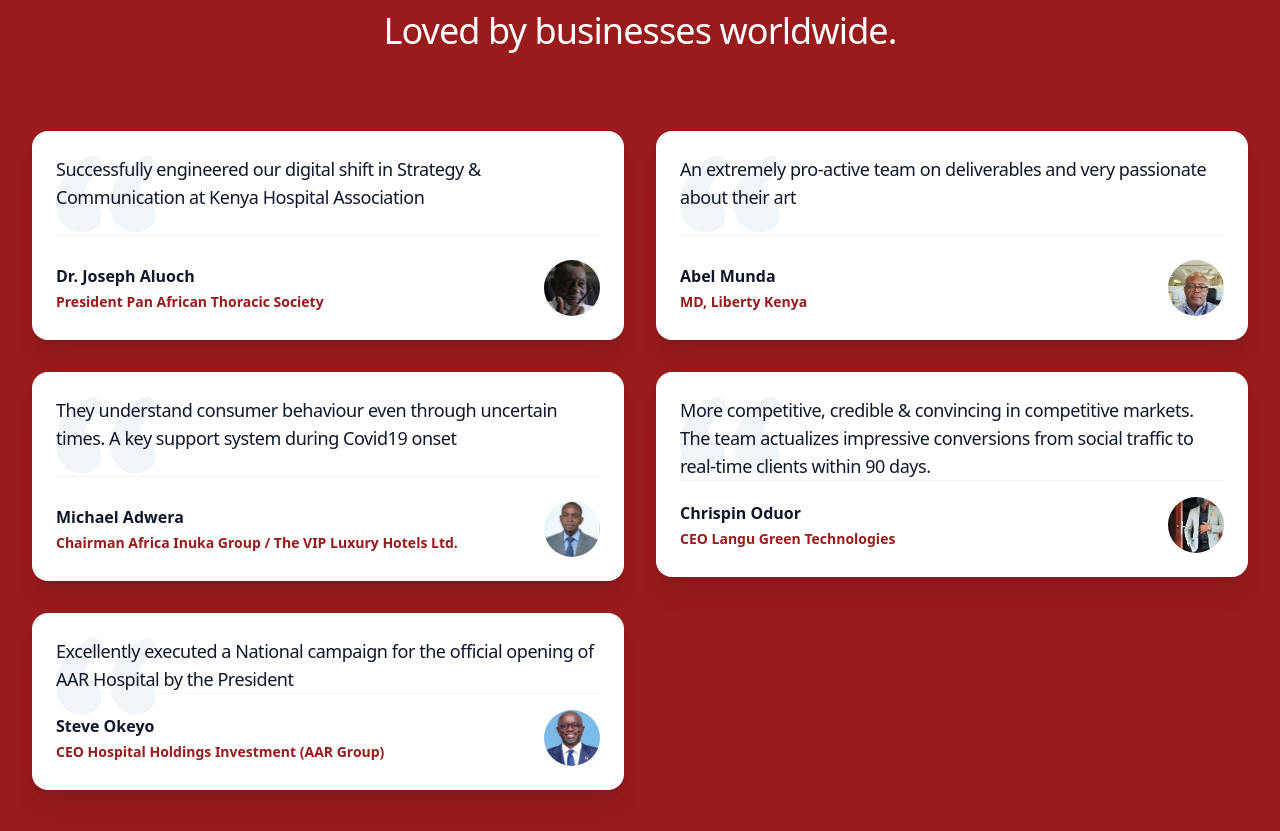
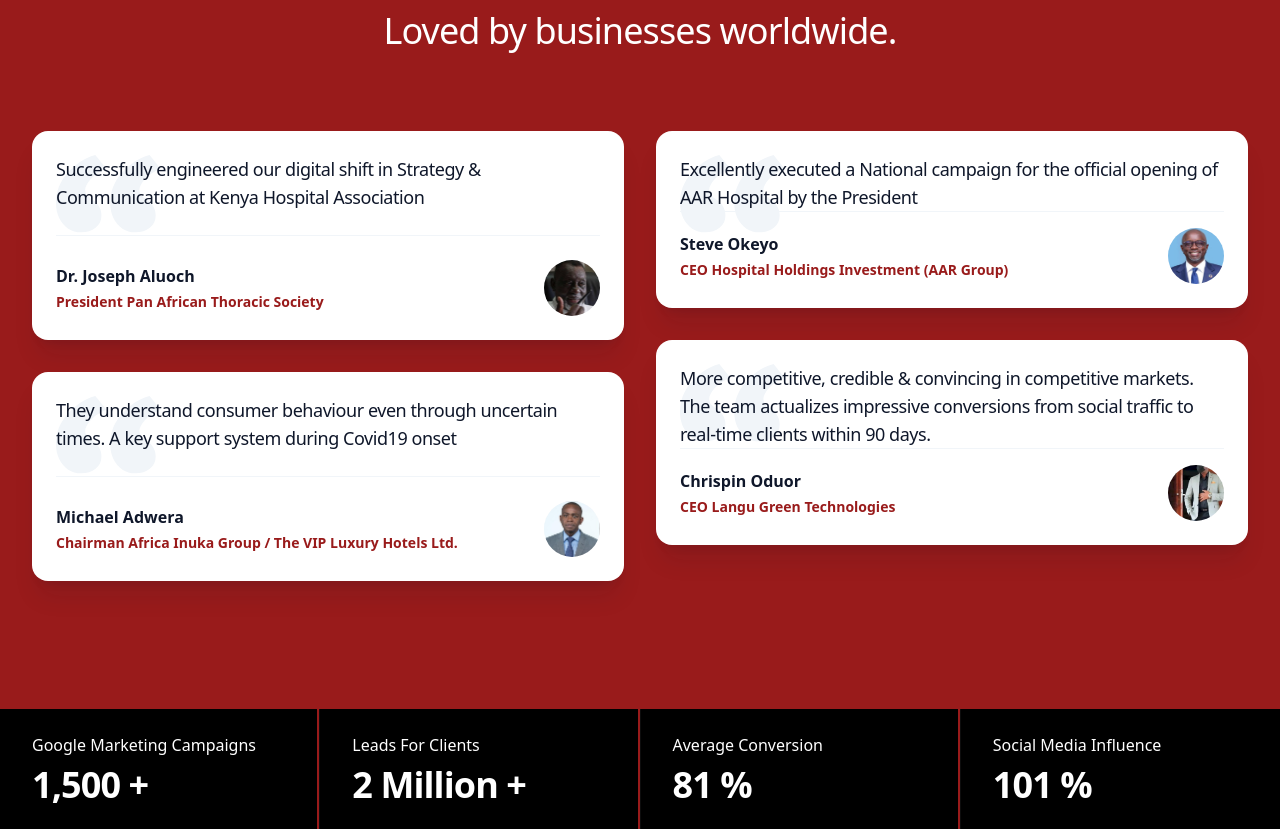
Before and after one commit to Konyuka/WELLNESS, a Vue app: page / in a window 1280 px wide. Shown: the part 3140-3971 px from the top of the page. Built offline with nearby package versions, Linux system fonts and the light colour scheme.

Commit message:
Abel Munda

```diff
--- a/src/views/HomeView.vue
+++ b/src/views/HomeView.vue
@@ -291,7 +291,8 @@
                   <figcaption class="relative mt-6 flex items-center justify-between border-t border-slate-100 pt-6">
                     <div>
                       <div class="font-bold text-base text-slate-900">Michael Adwera</div>
-                      <div class="mt-1 text-sm text-red-800 font-bold">Chairman Africa Inuka Group / The VIP Luxury Hotels
+                      <div class="mt-1 text-sm text-red-800 font-bold">Chairman Africa Inuka Group / The VIP Luxury
+                        Hotels
                         Ltd.
                       </div>
                     </div>
@@ -301,35 +302,13 @@
                   </figcaption>
                 </figure>
               </li>
-              <li>
-                <figure class="relative rounded-2xl bg-white p-6 shadow-xl shadow-slate-900/10"><svg aria-hidden="true"
-                    width="105" height="78" class="absolute top-6 left-6 fill-slate-100">
-                    <path
-                      d="M25.086 77.292c-4.821 0-9.115-1.205-12.882-3.616-3.767-2.561-6.78-6.102-9.04-10.622C1.054 58.534 0 53.411 0 47.686c0-5.273.904-10.396 2.712-15.368 1.959-4.972 4.746-9.567 8.362-13.786a59.042 59.042 0 0 1 12.43-11.3C28.325 3.917 33.599 1.507 39.324 0l11.074 13.786c-6.479 2.561-11.677 5.951-15.594 10.17-3.767 4.219-5.65 7.835-5.65 10.848 0 1.356.377 2.863 1.13 4.52.904 1.507 2.637 3.089 5.198 4.746 3.767 2.41 6.328 4.972 7.684 7.684 1.507 2.561 2.26 5.5 2.26 8.814 0 5.123-1.959 9.19-5.876 12.204-3.767 3.013-8.588 4.52-14.464 4.52Zm54.24 0c-4.821 0-9.115-1.205-12.882-3.616-3.767-2.561-6.78-6.102-9.04-10.622-2.11-4.52-3.164-9.643-3.164-15.368 0-5.273.904-10.396 2.712-15.368 1.959-4.972 4.746-9.567 8.362-13.786a59.042 59.042 0 0 1 12.43-11.3C82.565 3.917 87.839 1.507 93.564 0l11.074 13.786c-6.479 2.561-11.677 5.951-15.594 10.17-3.767 4.219-5.65 7.835-5.65 10.848 0 1.356.377 2.863 1.13 4.52.904 1.507 2.637 3.089 5.198 4.746 3.767 2.41 6.328 4.972 7.684 7.684 1.507 2.561 2.26 5.5 2.26 8.814 0 5.123-1.959 9.19-5.876 12.204-3.767 3.013-8.588 4.52-14.464 4.52Z">
-                    </path>
-                  </svg>
-                  <blockquote class="relative">
-                    <p class="text-lg tracking-tight text-slate-900">
-                      Excellently executed a National campaign for the official opening of AAR Hospital by the President
-                    </p>
-                  </blockquote>
-                  <figcaption class="relative flex items-center justify-between border-t border-slate-100 pt-4">
-                    <div>
-                      <div class="font-bold text-base text-slate-900">Steve Okeyo</div>
-                      <div class="mt-1 text-sm text-red-800 font-bold">CEO Hospital Holdings Investment (AAR Group)
-                      </div>
-                    </div>
-                    <div class="overflow-hidden rounded-full bg-slate-50"><img alt="" src="@/assets/steve.jpeg" width="56"
-                        height="56" decoding="async" data-nimg="1" class="h-14 w-14 object-cover" loading="lazy"
-                        style="color:transparent"></div>
-                  </figcaption>
-                </figure>
-              </li>
+
             </ul>
           </li>
           <li>
             <ul role="list" class="flex flex-col gap-y-6 sm:gap-y-8">
-              <li>
+
+              <!-- <li>
                 <figure class="relative rounded-2xl bg-white p-6 shadow-xl shadow-slate-900/10"><svg aria-hidden="true"
                     width="105" height="78" class="absolute top-6 left-6 fill-slate-100">
                     <path
@@ -351,7 +330,33 @@
                         style="color:transparent"></div>
                   </figcaption>
                 </figure>
+              </li> -->
+
+              <li>
+                <figure class="relative rounded-2xl bg-white p-6 shadow-xl shadow-slate-900/10"><svg aria-hidden="true"
+                    width="105" height="78" class="absolute top-6 left-6 fill-slate-100">
+                    <path
+                      d="M25.086 77.292c-4.821 0-9.115-1.205-12.882-3.616-3.767-2.561-6.78-6.102-9.04-10.622C1.054 58.534 0 53.411 0 47.686c0-5.273.904-10.396 2.712-15.368 1.959-4.972 4.746-9.567 8.362-13.786a59.042 59.042 0 0 1 12.43-11.3C28.325 3.917 33.599 1.507 39.324 0l11.074 13.786c-6.479 2.561-11.677 5.951-15.594 10.17-3.767 4.219-5.65 7.835-5.65 10.848 0 1.356.377 2.863 1.13 4.52.904 1.507 2.637 3.089 5.198 4.746 3.767 2.41 6.328 4.972 7.684 7.684 1.507 2.561 2.26 5.5 2.26 8.814 0 5.123-1.959 9.19-5.876 12.204-3.767 3.013-8.588 4.52-14.464 4.52Zm54.24 0c-4.821 0-9.115-1.205-12.882-3.616-3.767-2.561-6.78-6.102-9.04-10.622-2.11-4.52-3.164-9.643-3.164-15.368 0-5.273.904-10.396 2.712-15.368 1.959-4.972 4.746-9.567 8.362-13.786a59.042 59.042 0 0 1 12.43-11.3C82.565 3.917 87.839 1.507 93.564 0l11.074 13.786c-6.479 2.561-11.677 5.951-15.594 10.17-3.767 4.219-5.65 7.835-5.65 10.848 0 1.356.377 2.863 1.13 4.52.904 1.507 2.637 3.089 5.198 4.746 3.767 2.41 6.328 4.972 7.684 7.684 1.507 2.561 2.26 5.5 2.26 8.814 0 5.123-1.959 9.19-5.876 12.204-3.767 3.013-8.588 4.52-14.464 4.52Z">
+                    </path>
+                  </svg>
+                  <blockquote class="relative">
+                    <p class="text-lg tracking-tight text-slate-900">
+                      Excellently executed a National campaign for the official opening of AAR Hospital by the President
+                    </p>
+                  </blockquote>
+                  <figcaption class="relative flex items-center justify-between border-t border-slate-100 pt-4">
+                    <div>
+                      <div class="font-bold text-base text-slate-900">Steve Okeyo</div>
+                      <div class="mt-1 text-sm text-red-800 font-bold">CEO Hospital Holdings Investment (AAR Group)
+                      </div>
+                    </div>
+                    <div class="overflow-hidden rounded-full bg-slate-50"><img alt="" src="@/assets/steve.jpeg"
+                        width="56" height="56" decoding="async" data-nimg="1" class="h-14 w-14 object-cover"
+                        loading="lazy" style="color:transparent"></div>
+                  </figcaption>
+                </figure>
               </li>
+
               <li>
                 <figure class="relative rounded-2xl bg-white p-6 shadow-xl shadow-slate-900/10"><svg aria-hidden="true"
                     width="105" height="78" class="absolute top-6 left-6 fill-slate-100">
@@ -372,9 +377,9 @@
                       <div class="mt-1 text-sm text-red-800 font-bold">CEO Langu Green
                         Technologies</div>
                     </div>
-                    <div class="overflow-hidden rounded-full bg-slate-50"><img alt="" src="@/assets/odipo.jpeg" width="56"
-                        height="56" decoding="async" data-nimg="1" class="h-14 w-14 object-cover" loading="lazy"
-                        style="color:transparent"></div>
+                    <div class="overflow-hidden rounded-full bg-slate-50"><img alt="" src="@/assets/odipo.jpeg"
+                        width="56" height="56" decoding="async" data-nimg="1" class="h-14 w-14 object-cover"
+                        loading="lazy" style="color:transparent"></div>
                   </figcaption>
                 </figure>
               </li>
```
